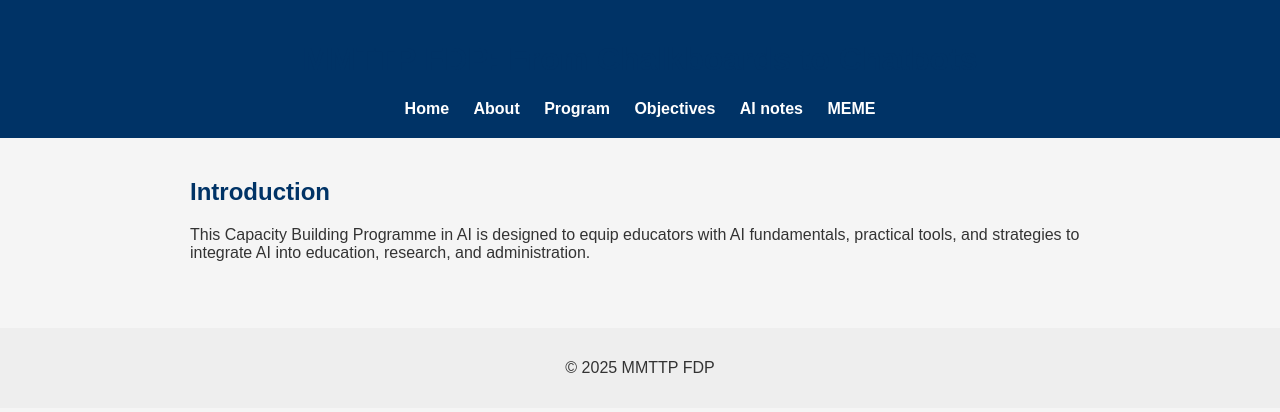
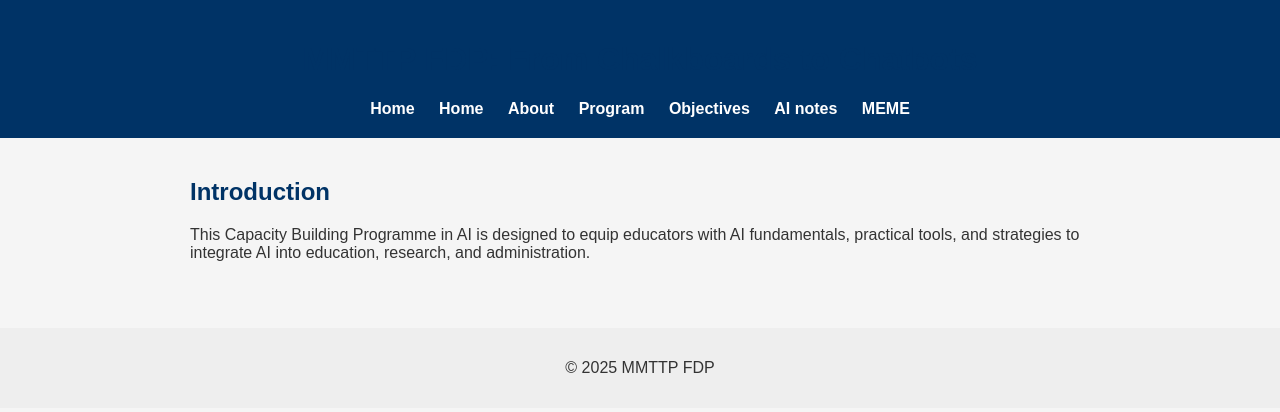
Before and after one commit to NEEMABISHT75/NEEMABISHT75.github.io, a plain HTML site: page index.html in a window 1280 px wide. Drawn offline with Linux system fonts and the light colour scheme.

Commit message:
Update index.html

```diff
--- a/index.html
+++ b/index.html
@@ -9,6 +9,7 @@
   <header>
     <h1>MMTTP FDP: From Chalkboards to Chatbots</h1>
     <nav>
+      <a href="<title>MMTTP FDP: Capacity Building in AI – From Chalkboards to Chatbots</title>.html">Home</a>
       <a href="index.html">Home</a>
       <a href="about.html">About</a>
       <a href="program.html">Program</a>
```
